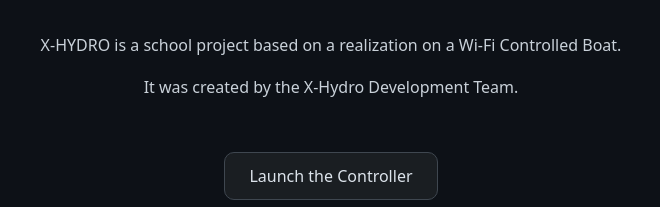
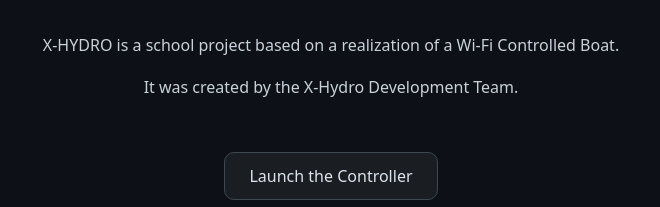
Before and after one commit to r4wns/X-Hydro, a plain HTML site: page WebControllerBoat/index.html in a window 1280 px wide. Shown: the part 196-403 px from the top of the page, 309-969 px from the left. Drawn offline with Linux system fonts and the light colour scheme.

Commit message:
Updated text of index

```diff
--- a/WebControllerBoat/index.html
+++ b/WebControllerBoat/index.html
@@ -25,7 +25,7 @@
         <h1 id="title">X-HYDRO</h1>
     </div>
     <div class="description">
-        <p class="line" id="description1">X-HYDRO is a school project based on a realization on a Wi-Fi Controlled Boat.</p>
+        <p class="line" id="description1">X-HYDRO is a school project based on a realization of a Wi-Fi Controlled Boat.</p>
         <p class="line" id="description2">It was created by the X-Hydro Development Team.</p>
     </div>
     <div class="button">
--- a/WebControllerBoat/js/index.js
+++ b/WebControllerBoat/js/index.js
@@ -2,7 +2,7 @@ document.addEventListener("DOMContentLoaded", function () {
     const translations = {
         en: {
             title: "X-HYDRO",
-            description1: "X-HYDRO is a school project based on a realization on a Wi-Fi Controlled Boat.",
+            description1: "X-HYDRO is a school project based on a realization of a Wi-Fi Controlled Boat.",
             description2: "It was created by the X-Hydro Development Team.",
             startButton: "Launch the Controller"
         },
```
